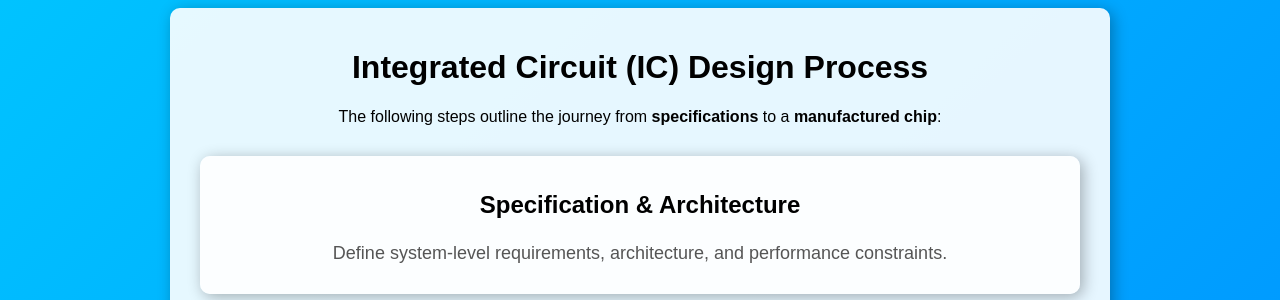
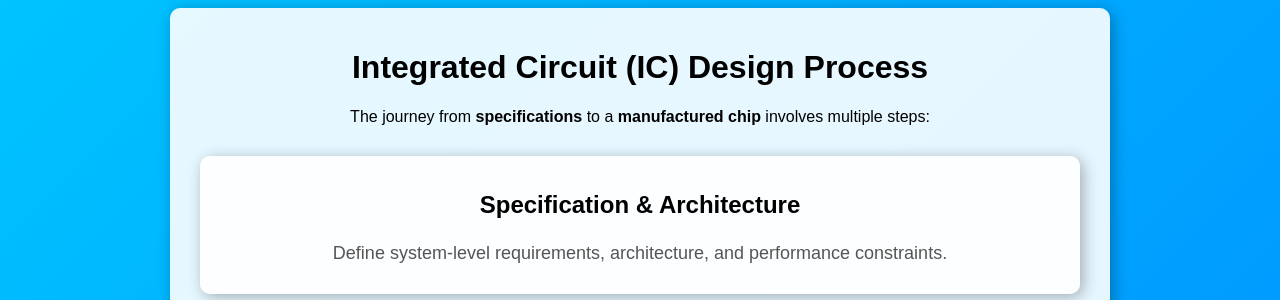
Before and after one commit to danielthurmond/SiliWiki, a Jekyll site: the page built from index.md, in a window 1280 px wide. Shown: the part 120-420 px from the top of the page. Built offline with Jekyll 4.4.1, drawn with Linux system fonts in a browser that asks for light colours.

Commit message:
Update index.md

```diff
--- a/index.md
+++ b/index.md
@@ -4,7 +4,7 @@ layout: default
 ---
 
 # Integrated Circuit (IC) Design Process
-The following steps outline the journey from **specifications** to a **manufactured chip**:
+The journey from **specifications** to a **manufactured chip** involves multiple steps:
 
 <div class="process-grid">
   {% for step in site.data.ic_design_steps %}
```
